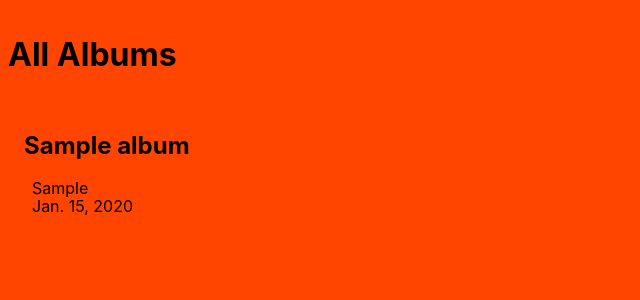
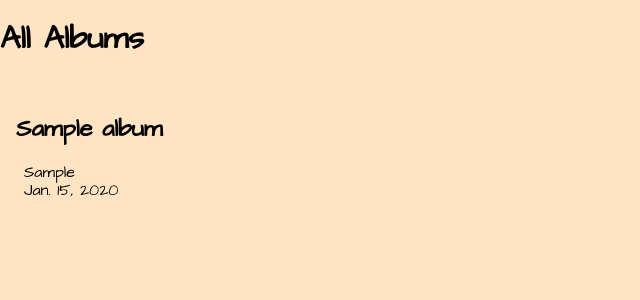
Before and after one commit to momentum-morehouse/django-music-Rozbarnes, a Django app: page / in a window 1280 px wide. Shown: the top 300 px of the page, without its empty margins (0-640 px from the left). Run offline with Django 3.2, Linux system fonts and the light colour scheme; tables that the repository leaves empty hold one stand-in row (values such as "Sample post"); some libraries are stand-ins or nearby versions.

Commit message:
applied minimal styling with fun fonts

```diff
--- a/static/css/styles.css
+++ b/static/css/styles.css
@@ -1,5 +1,5 @@
 body {
-    background-color: orangered;
+    background-color: bisque;
 
-    /* font-family: "Architects Daughter" */
+    font-family: "Architects Daughter"
 }
--- a/templates/base.html
+++ b/templates/base.html
@@ -6,15 +6,13 @@
   <meta charset="UTF-8">
   <meta name="viewport" content="width=device-width, initial-scale=1.0">
   <title>All Albums</title>
-  <link rel="stylesheet" href="https://cdnjs.cloudflare.com/ajax/libs/tachyons/4.11.1/tachyons.css" type="text/css">
-  <link rel="stylesheet" href=
-  "{% static 'css/styles.css' %}"
-   type="text/css">
-   <link rel="stylesheet"  href="https://fonts.googleapis.com/css?family=Architects+Daughter"/>
+  <link rel="stylesheet"  href="https://cdnjs.cloudflare.com/ajax/libs/tachyons/4.11.1/tachyons.css" type="text/css">
+  <link rel="stylesheet" href="{% static 'css/styles.css' %}" type="text/css"/>
+   <link rel="stylesheet" href="https://fonts.googleapis.com/css?family=Architects+Daughter"/>
   <base href="/">
 
 </head>
-<body class="sans-serif pv3 ph2">
+<body class="Architects+Daughter">
   <div class="mw9 center">
     {% block content %}
     {% endblock %}
```
Also changed, not shown: music/settings.py (+4 -5 lines).
